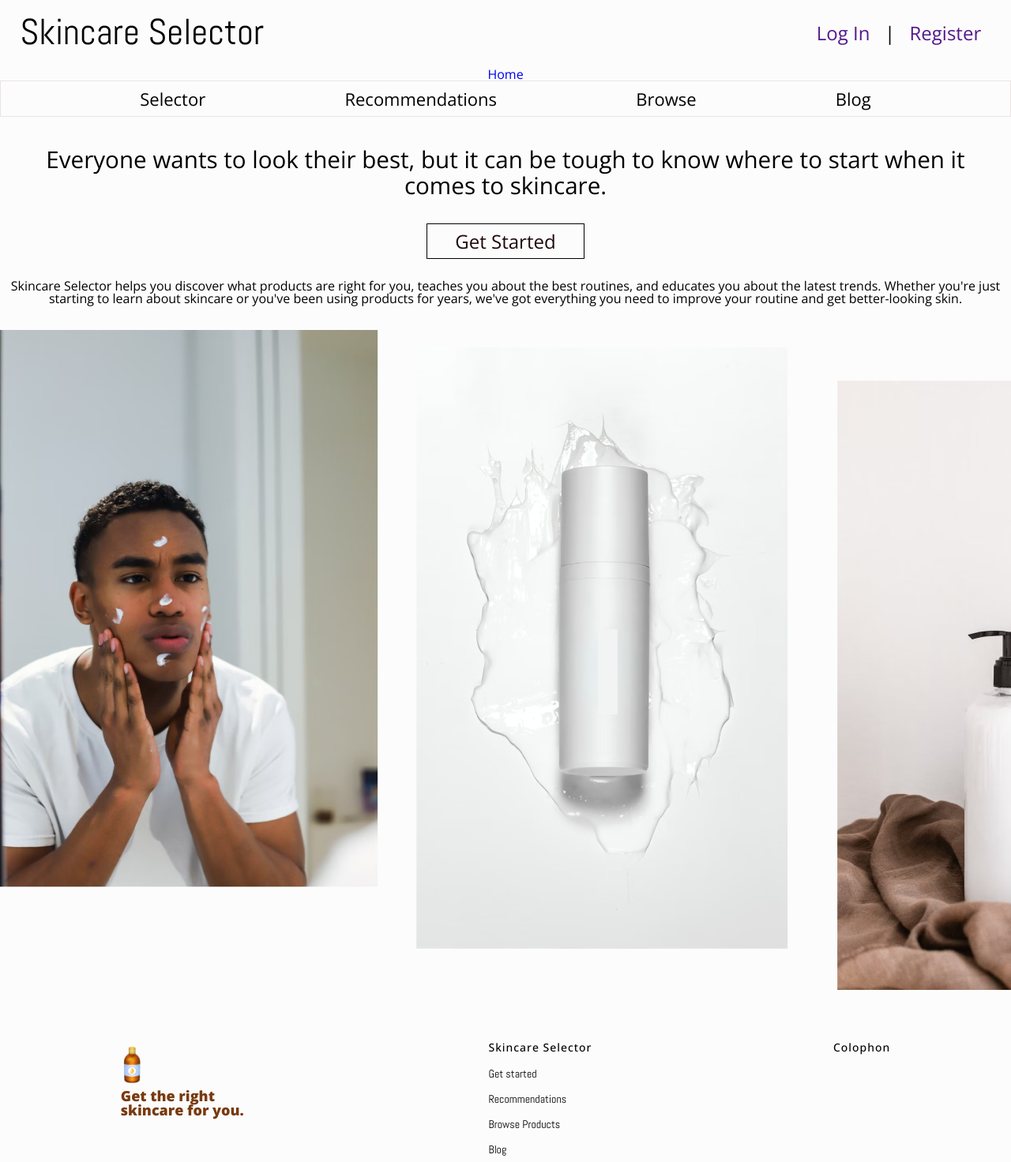
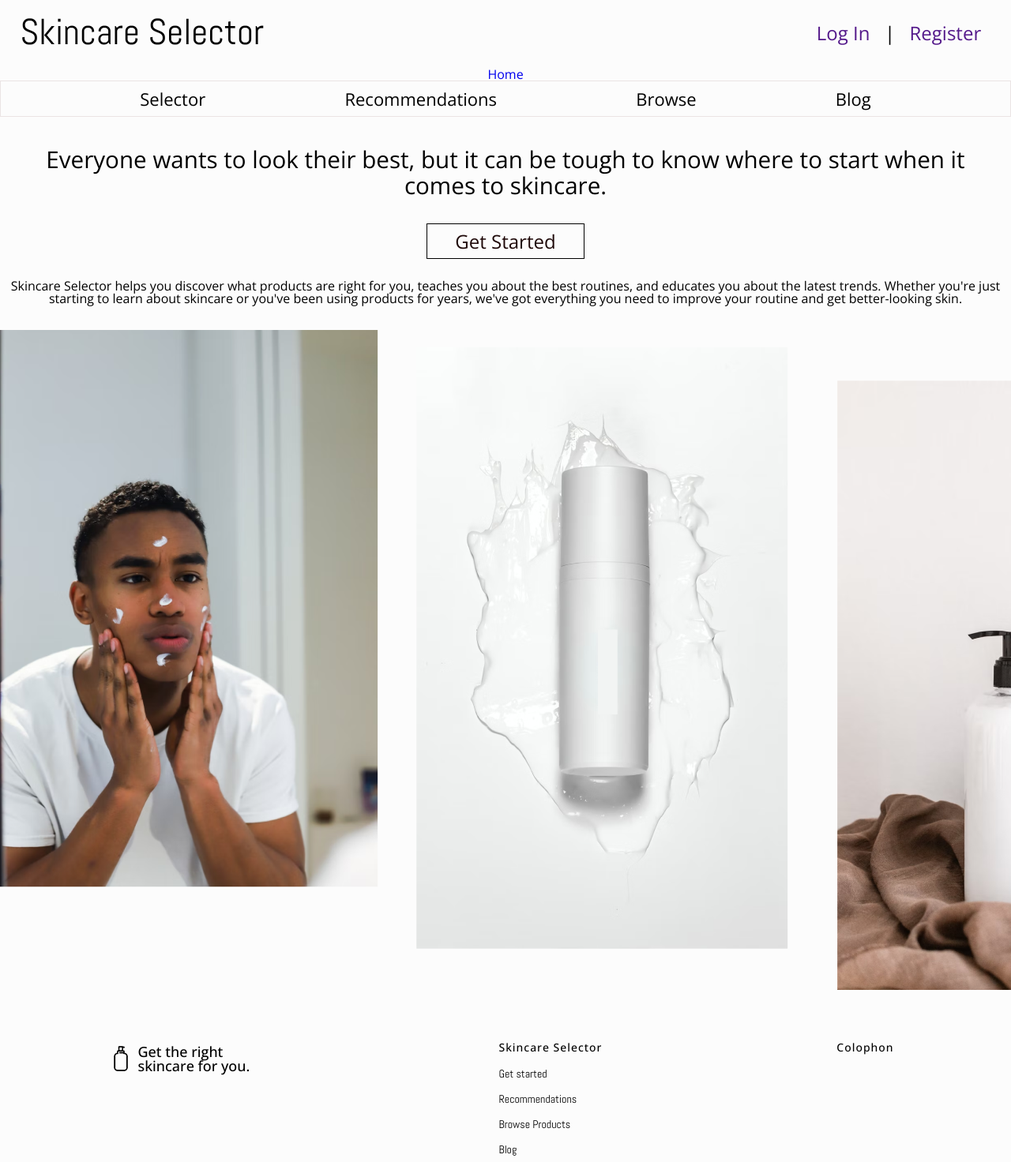
Before and after one commit to ibConnor/SkincareSelector, a Jekyll site: the page built from index.html, in a window 1280 px wide. Shown: the whole page at 79% size. Built offline with Jekyll 4.4.1, drawn with Linux system fonts in a browser that asks for light colours; some web fonts are replaced.

Commit message:
footer image updated

```diff
--- a/_includes/footer.html
+++ b/_includes/footer.html
@@ -1,10 +1,10 @@
 <footer>
 
 <div class="col">
-
-<img class="bttl" width="50px" src="../assets/bottle.png" alt="bottle">
-<h5 class="tagline">Get the right skincare for you.</h5>
-
+    <div class="flex">
+        <img class="bttl" width="32px" src="../assets/icon.png" alt="bottle">
+        <h5 class="tagline">Get the right skincare for you.</h5>
+    </div>
 </div>
 
 <div class="col">
--- a/css/main.css
+++ b/css/main.css
@@ -399,9 +399,9 @@ footer {
 
 footer .tagline {
   width: 160px;
-   font-size: 18px;
-   font-weight: 900;
-   color: #783a0f;
+  font-size: 18px;
+  font-weight: 500;
+  color: black;
 }
 
 footer .bttl {
```
Also changed, not shown: assets/bottle.png (deleted), assets/icon.png (added).
